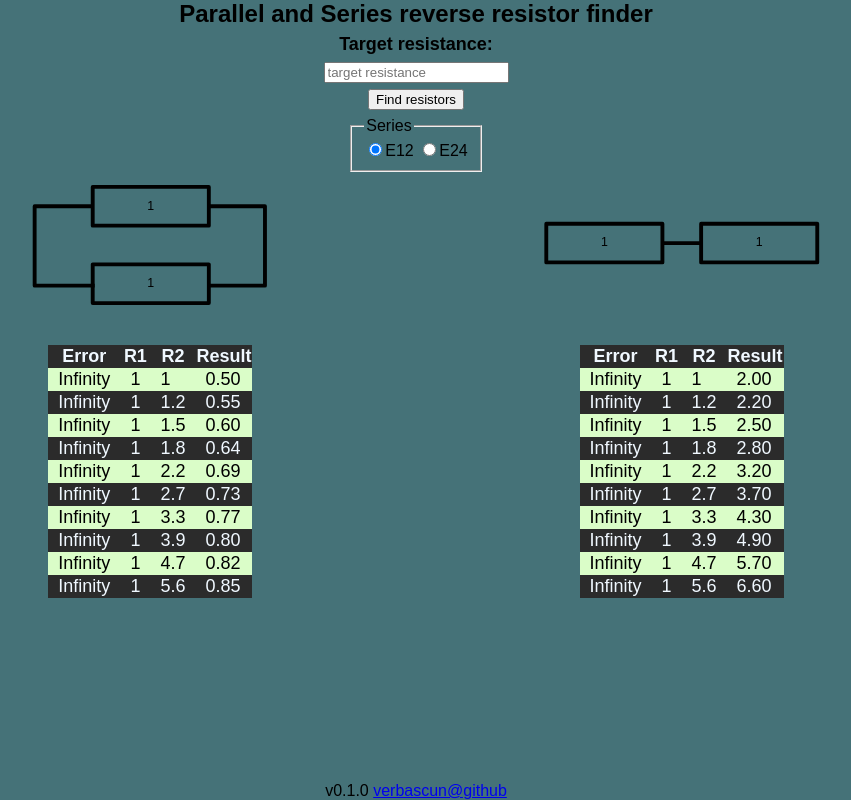
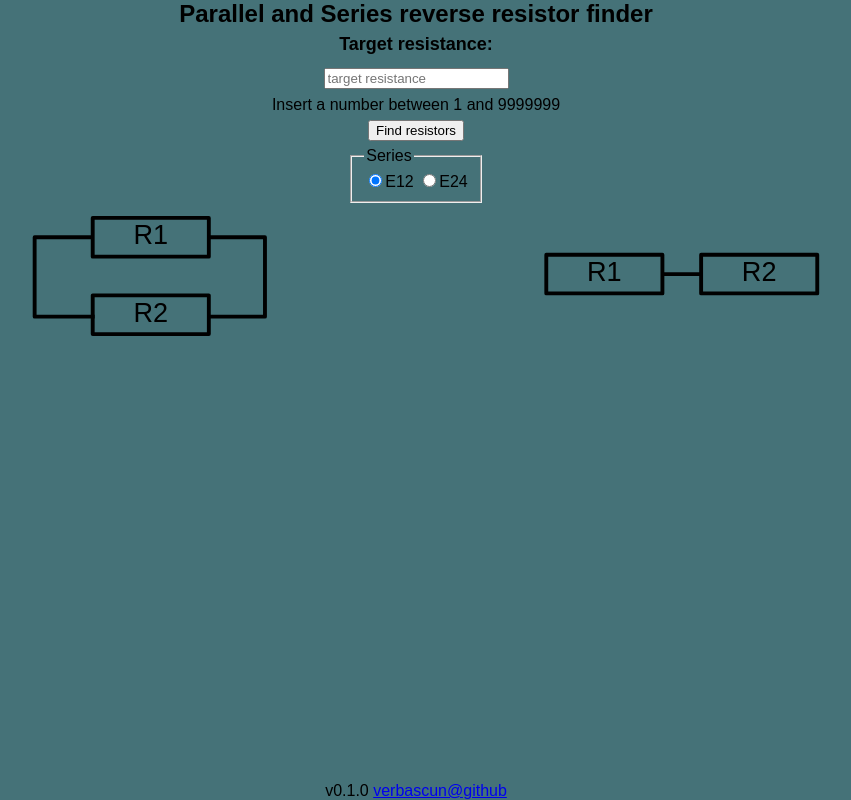
Before and after one commit to verbascun/web-reverse-resistor-finder, a plain HTML site: page index.html in a window 1280 px wide. Both pictures are taken after a click on the button "Find resistors". Shown: the whole page, without its empty margins (224-1075 px from the left). Drawn offline with Linux system fonts and the light colour scheme.

Commit message:
second v

```diff
--- a/index.html
+++ b/index.html
@@ -16,10 +16,10 @@
 
   <h1>Parallel and Series reverse resistor finder</h1>
   <!-- <p>Goal of this simple app is to find a specific resistor value using two serial or parallel connected resistors</p> -->
-
   <label for="targetResistance"><strong>Target resistance:</strong></label>
   <input type="text"  placeholder="target resistance" id = "targetResistance">
 
+  <p id="warning"> </p>
 
   <button  id="findButton"> Find resistors</button>
 
--- a/script.js
+++ b/script.js
@@ -9,10 +9,7 @@ let equations= ["1/(1/R1 + 1/R2)","R1+R2"];
 
 
 
-document.getElementById("findButton").addEventListener("click", showResults);
-
-
-console.log("MIDDLE OF SCRIPT")
+document.getElementById("findButton").addEventListener("click", checkTargetValue);
 
 
 function showResults(){
@@ -30,6 +27,17 @@ function showResults(){
   {
     selectedSeries = selectedSeries.concat(e12Series)
     console.log("e12eries seleced",selectedSeries)
+
+
+    // for (let i = 0; i <= length*6-1; i++) {
+    //     e12Series[12+i] = e12Series[i]*10
+    //    }
+
+
+    // console.log(e12Series)
+
+
+    // showResults();
     selectedSeries = calculateSeries(selectedSeries)
 
      }
@@ -131,3 +139,30 @@ function findResistors(equation, targetResistance, resistorSeries){
                 }
 
                 console.log("END OF SCRIPT")
+
+
+                // .addEventListener("click", showResults);
+
+
+
+                function checkTargetValue() {
+                  // Get the value of the input field with id="numb"
+                  let targetResistance  = document.getElementById("targetResistance").value;
+                  // If x is Not a Number or less than one or greater than 10
+                  let text;
+                  if (isNaN(targetResistance) || targetResistance <= 1 || targetResistance > 9999999) {
+                    text = "Insert a number between 1 and 9999999";
+                    let tables = document.getElementsByClassName("resultsTable");
+
+                    for (let i = 0; i <= 1; i++) {
+                      tables[i].innerHTML = ""}
+                  } else {
+                    text = ""
+                    showResults();
+                                    }
+                  document.getElementById("warning").innerHTML = text;
+                }
+
+// function showResults(){
+
+//   let targetResistance  = document.getElementById("targetResistance").value;;
--- a/style.css
+++ b/style.css
@@ -10,6 +10,8 @@
         justify-content: flex-start;
         background-color:#457278;
         /* overflow: hidden;  */
+        /* border-style: solid;
+        border-color: #000; */
     }
 
     h1{
@@ -29,6 +31,10 @@
         font-size: large;
         margin: 0.5%
 
+    }
+
+    #targetResistance{
+        margin:0.5%;
     }
 
     .results{
@@ -90,9 +96,11 @@
     }
 
     footer{
-        /* position:fixed; */
+        position:fixed;
         margin-top: auto;
         bottom:0;
+        /* border-style: solid;
+        border-color: #000; */
     }
 
 
@@ -117,7 +125,7 @@ svg{
   svg text{
     text-anchor: middle;
     dominant-baseline: middle;
-    font-size:xx-large;
+    font-size:70px;
     /* font-size: ; */
   }
 
```
